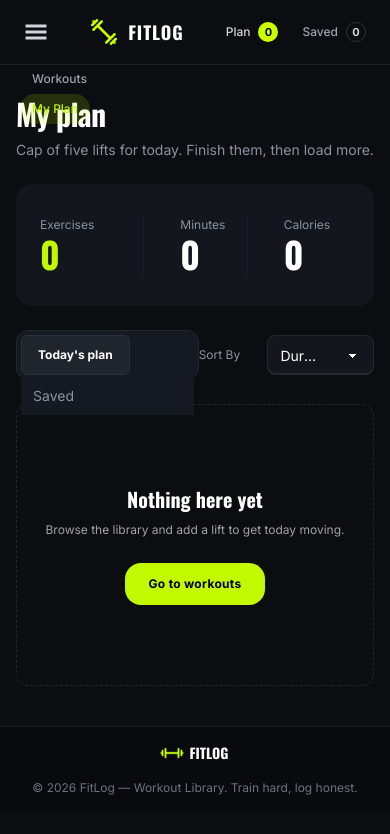
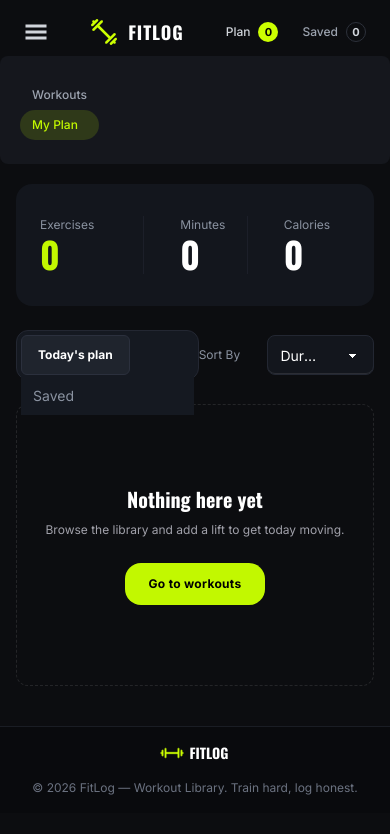
Before and after one commit to DevMohim/B14-A6-FitLog, a Next.js app: page /my-plan in a window 390 px wide. Both pictures are taken after a click on the icon 36 px from the left and 32 px from the top of the page. Shown: the top 834 px of the page. Built offline with nearby package versions, Linux system fonts and the light colour scheme.

Commit message:
modify mark as done button and mobile dropdown menu

```diff
--- a/src/app/my-plan/page.tsx
+++ b/src/app/my-plan/page.tsx
@@ -116,7 +116,6 @@ const MyPlanPage = () => {
             <select
               id="sort"
               value={sortBy}
-              defaultValue="Duration"
               className="select rounded-lg border-[#232732] bg-[#13161D] pr-14 text-white"
               onChange={(e) => setSortBy(e.target.value as SortOption)}
             >
--- a/src/components/MyAppPage/DoneBtn.tsx
+++ b/src/components/MyAppPage/DoneBtn.tsx
@@ -1,17 +1,29 @@
-import { IWorkoutType } from '@/types/workout.type';
-import React, { useState } from 'react';
-import { toast } from 'react-toastify';
+import { useWorkoutContext } from "@/context/workoutContext";
+import { IWorkoutType } from "@/types/workout.type";
+import React, { useState } from "react";
+import { toast } from "react-toastify";
 
-const DoneBtn = ({activeTab , workout} : {activeTab: 'today' | 'saved' , workout : IWorkoutType}) => {
-   const [isDone, setIsDone] = useState<boolean>(false)
-   const handleDoneBtn = () => {
-      setIsDone(true)
-      toast.success(`${workout.name} Done Successfully`)
-   }
+const DoneBtn = ({
+  activeTab,
+  workout,
+}: {
+  activeTab: "today" | "saved";
+  workout: IWorkoutType;
+}) => {
+  const { planCart, setPlanCart } = useWorkoutContext();
+  const [isDone, setIsDone] = useState<boolean>(false);
+  const handleDoneBtn = (id: number) => {
+    const remainingWorkout = planCart.filter(
+      (workout: IWorkoutType) => workout.id !== id,
+    );
+    setPlanCart(remainingWorkout);
+    setIsDone(true);
+    toast.success(`${workout.name} Done Successfully`);
+  };
   return (
     <button
       className={` rounded-2xl text-black font-semibold text-[12px] px-5 py-2 cursor-pointer ${activeTab === "saved" ? "hidden" : ""} disabled:cursor-not-allowed ${isDone ? "bg-gray text-dark" : "bg-green"}`}
-       onClick={handleDoneBtn}
+      onClick={() => handleDoneBtn(workout.id)}
       disabled={isDone}
     >
       {isDone ? "✓ Done" : "✓ Mark as done"}
--- a/src/components/shared/CtaBtn.tsx
+++ /dev/null
@@ -1,11 +0,0 @@
-import React from 'react';
-
-const CtaBtn = () => {
-   return (
-      <div>
-
-      </div>
-   );
-};
-
-export default CtaBtn;
--- a/src/components/shared/Navbar.tsx
+++ b/src/components/shared/Navbar.tsx
@@ -90,13 +90,28 @@ const Navbar = () => {
         </div>
       </div>
 
+      {isMenuClick && (
+        <button
+          type="button"
+          aria-label="Close menu"
+          className="fixed inset-0 z-40 cursor-default"
+          onClick={() => setIsMenuClick(false)}
+        />
+      )}
+
       {/* Mobile menu */}
       <div
-        className={`px-4 md:px-2 lg:px-0 lg:hidden flex  ${isMenuClick ? "max-h-96" : "max-h-0 overflow-hidden"} absolute top-14 left-0`}
+        aria-hidden={!isMenuClick}
+        className={`absolute top-14 left-0 right-0 z-50 overflow-hidden rounded-lg bg-dark p-4
+    transition-[max-height,opacity,visibility] duration-200 ease-in-out
+    lg:hidden
+    ${
+      isMenuClick
+        ? "visible max-h-96 opacity-100"
+        : "invisible max-h-0 opacity-0"
+    }`}
       >
-        <ul className={`menu menu-horizontal px-1 flex flex-col`}>
-          {navlinks}
-        </ul>
+        <ul className="menu menu-vertical px-1">{navlinks}</ul>
       </div>
     </nav>
   );
```
Lines whose indentation alone changed are shown as unchanged.
